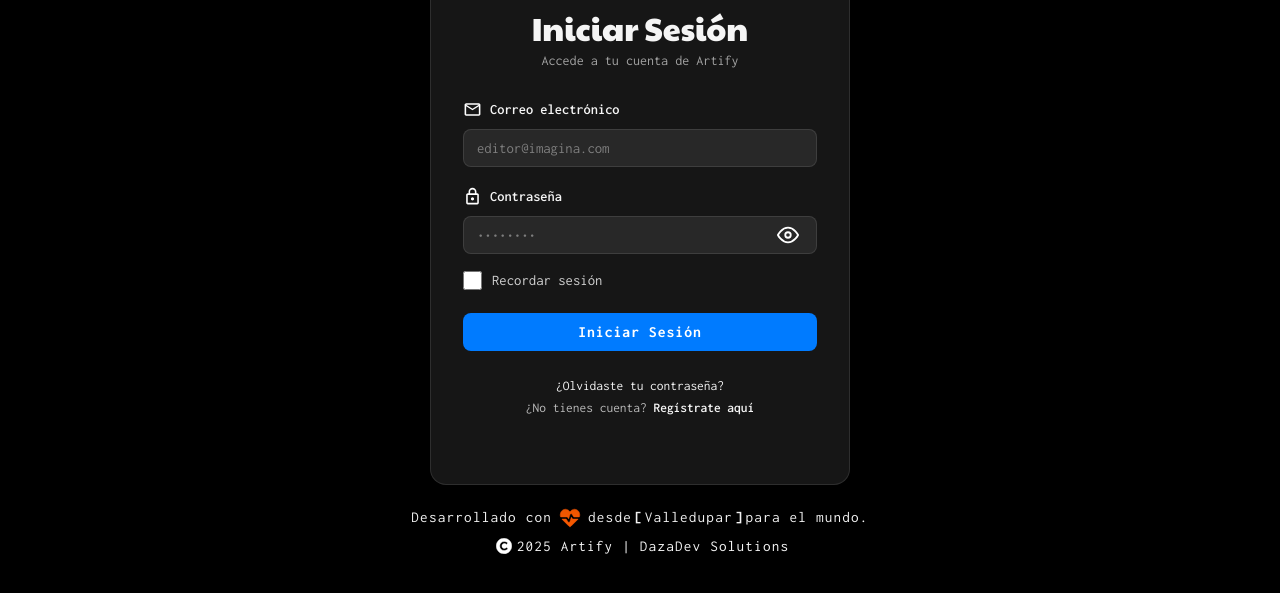
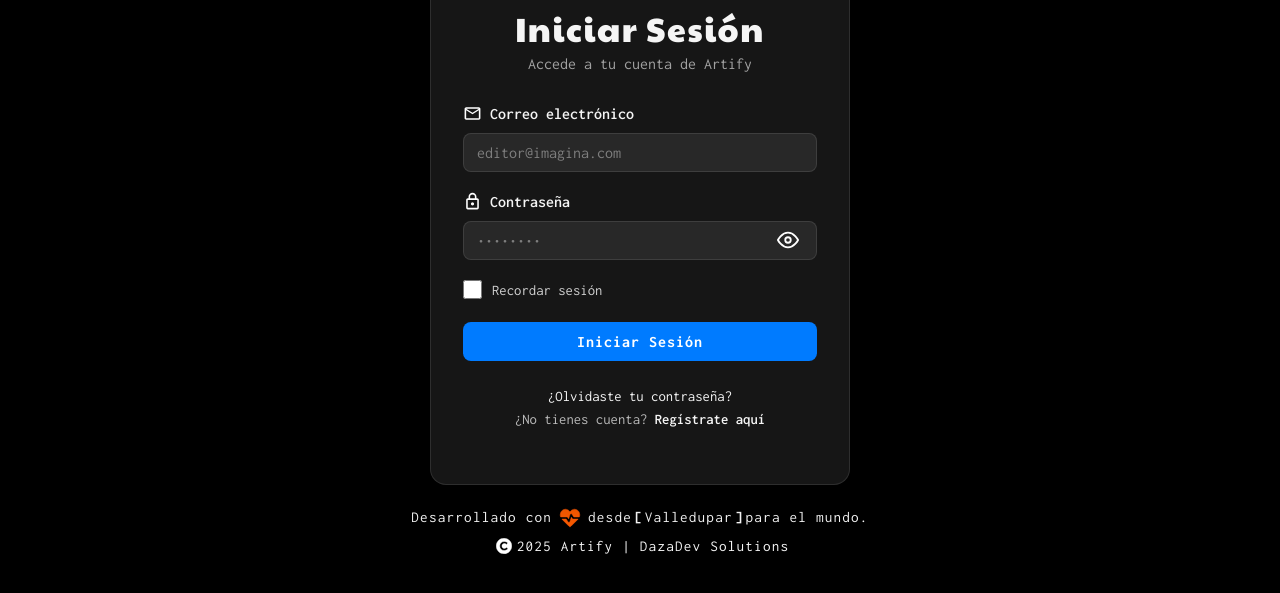
Before and after one commit to Tecno85/artify, a plain HTML site: page frontend/pages/login.html in a window 1280 px wide. Shown: the part 233-826 px from the top of the page. Drawn offline with Linux system fonts and the light colour scheme.

Commit message:
style(frontend): ajustar css login

```diff
--- a/frontend/assets/css/login.css
+++ b/frontend/assets/css/login.css
@@ -827,12 +827,13 @@ p b {
   }
 
   .login-card h1 {
-    font-size: 2rem;
+    font-size: 2.1rem;
     margin-bottom: 3px;
+    letter-spacing: 0.1rem;
   }
 
   .subtitle {
-    font-size: 0.88rem;
+    font-size: 1rem;
   }
 
   form {
@@ -844,22 +845,22 @@ p b {
   }
 
   .form-group label {
-    font-size: 0.9rem;
+    font-size: 1rem;
   }
 
   .form-group input {
     padding: 10px 13px;
-    font-size: 0.92rem;
+    font-size: 1rem;
   }
 
   .form-options {
-    margin-top: -3px;
+    margin-top: 0.5px;
   }
 
   .btn-primary {
     padding: 11px;
     margin-top: 3px;
-    font-size: 0.98rem;
+    font-size: 1rem;
   }
 
   .links-section {
@@ -869,7 +870,7 @@ p b {
 
   .link-secondary,
   .register-link {
-    font-size: 0.84rem;
+    font-size: 0.92rem;
   }
 
   footer {
```
